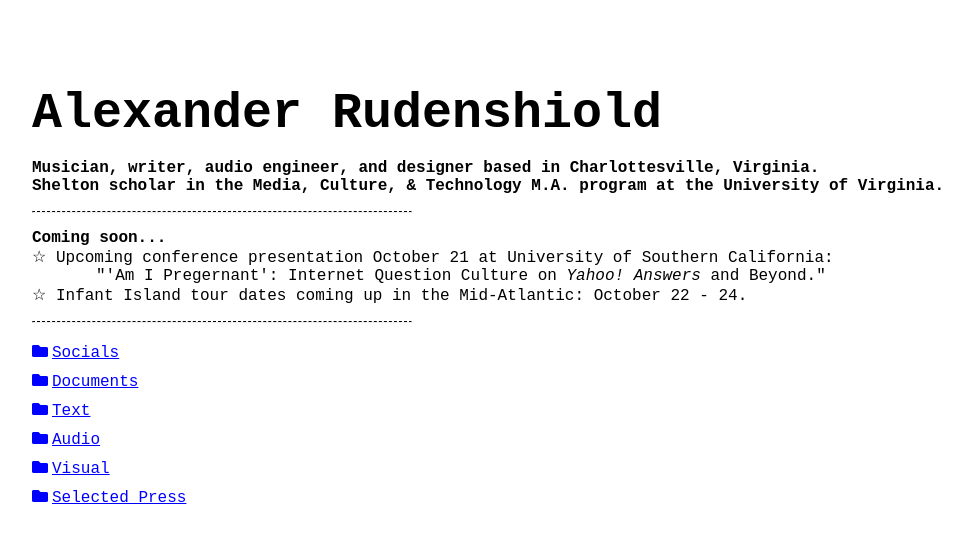
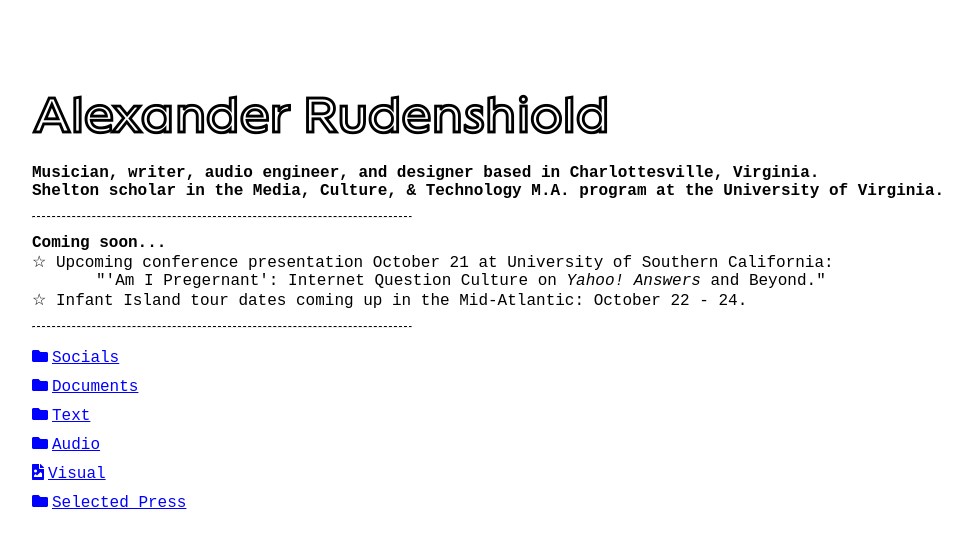
Before and after one commit to rudenshiold/personal-site, a plain HTML site: page index.html in a window 1280 px wide. Shown: the whole page, without its empty margins (36-1008 px from the left). Drawn offline with Linux system fonts and the light colour scheme.

Commit message:
h1 font upgrade

```diff
--- a/index.html
+++ b/index.html
@@ -12,6 +12,27 @@
         integrity="sha384-50oBUHEmvpQ+1lW4y57PTFmhCaXp0ML5d60M1M7uH2+nqUivzIebhndOJK28anvf" crossorigin="anonymous">
     <title>Alexander Rudenshiold</title>
     <style>
+        @font-face {
+        font-family: "LackItalic";
+        src: url("fonts/lack-italic-webfont.woff") format("woff"),
+        url("fonts/lack-italic-webfont.woff2") format("woff2");
+        }
+        @font-face {
+        font-family: "LackLineItalic";
+        src: url("fonts/lack-line-italic-webfont.woff") format("woff"),
+        url("fonts/lack-line-italic-webfont.woff2") format("woff2");
+        }
+        @font-face {
+        font-family: "LackLine";
+        src: url("fonts/lack-line-regular-webfont.woff") format("woff"),
+        url("fonts/lack-line-regular-webfont.woff2") format("woff2");
+        }
+        @font-face {
+        font-family: "Lack";
+        src: url("fonts/lack-regular-webfont.woff") format("woff"),
+        url("fonts/lack-regular-webfont.woff2") format("woff2");
+        }
+
         a {
             text-decoration: underline;
             padding: 0px 0px 0px 0px;
@@ -46,6 +67,7 @@
         }
 
         h1 {
+            font-family: LackLine, monospace;
             display: block;
             hyphens: auto;
             font-size: 2em;
@@ -281,11 +303,9 @@
         </div>
     </div>
 
-    <button class="accordion"><i class="fas fa-folder">&nbsp;</i>Visual</button>
+    <button class="accordion"><i class="fas fa-file-image">&nbsp;</i>Visual</button>
     <div class="panel">
-        <span style="color:red">Coming soon.</span>
-        <!-- <a href=""><i class="fas fa-file"></i>&nbsp;</i></a><br />
-        <a href=""><i class="fas fa-file">&nbsp;</i></a><br /> -->
+
     </div>
 
     <button class="accordion"><i class="fas fa-folder">&nbsp;</i>Selected Press</button>
```
Also changed, not shown: fonts/lack-italic-webfont.woff (added), fonts/lack-italic-webfont.woff2 (added), fonts/lack-line-italic-webfont.woff (added), fonts/lack-line-italic-webfont.woff2 (added), fonts/lack-line-regular-webfont.woff (added), fonts/lack-line-regular-webfont.woff2 (added), fonts/lack-regular-webfont.woff (added), fonts/lack-regular-webfont.woff2 (added), 1 other file.
